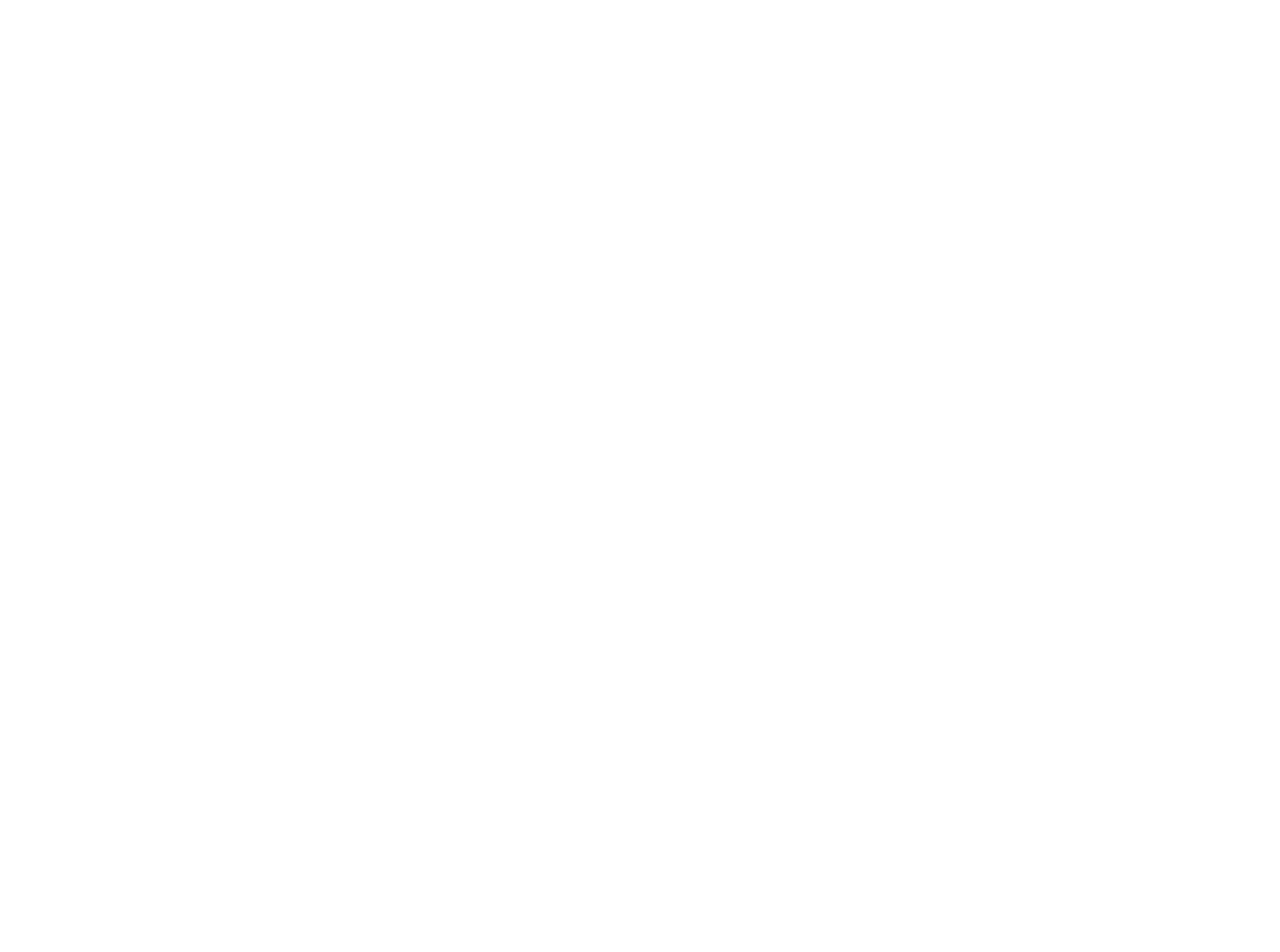
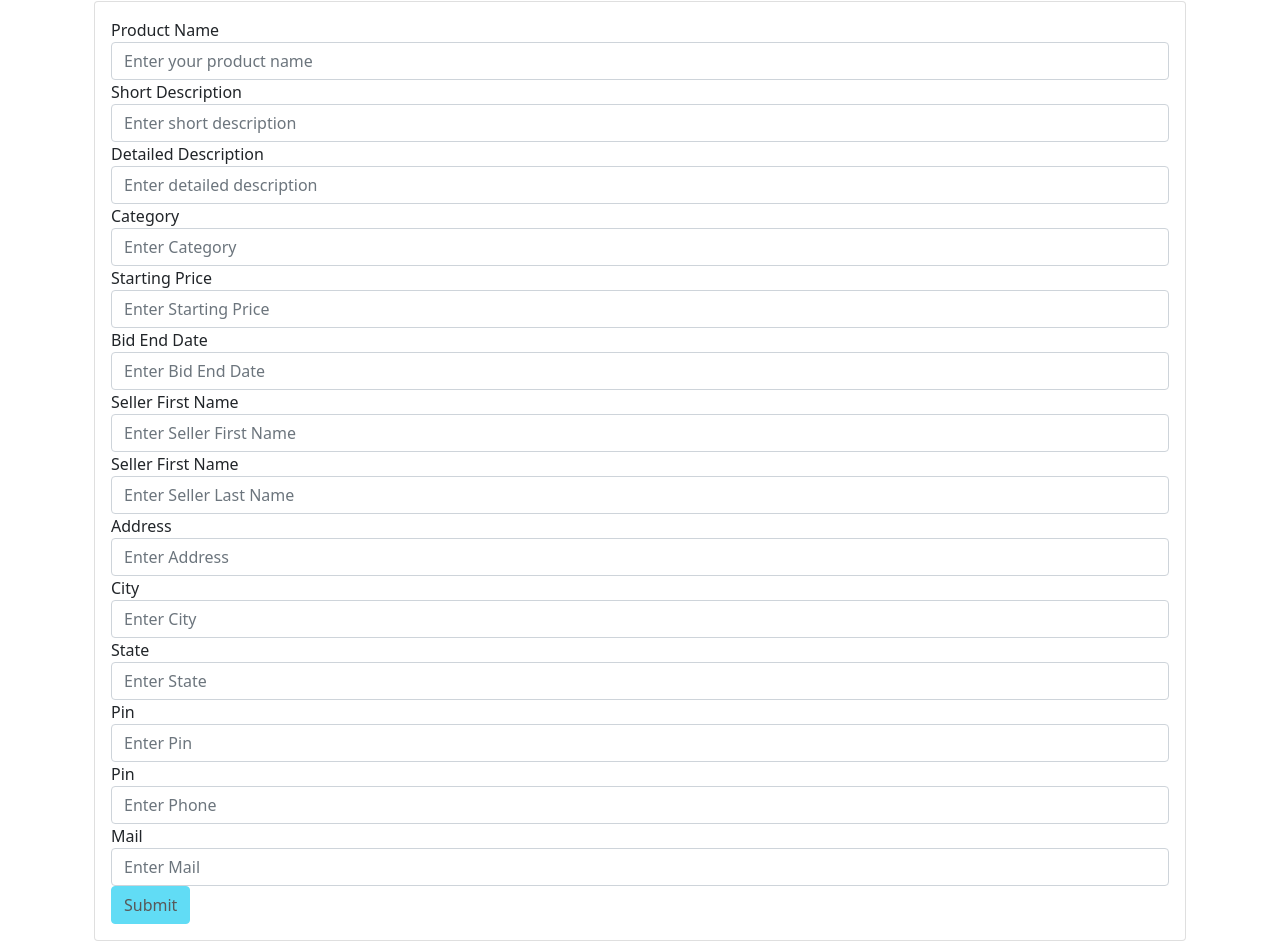
Before and after one commit to vanchimca/auction-client, an Angular app: page /addproducts in a window 1280 px wide. Shown: the part 293-1245 px from the top of the page. Before the commit the page ends 800 px from the top, so only its background shows below. Built offline with nearby package versions, Linux system fonts and the light colour scheme.

Commit message:
Created List and Add products

```diff
--- a/model/products.ts
+++ b/model/products.ts
@@ -3,9 +3,9 @@ export class Products {
     'productName': string;
     'shortDesc':string;
 	'detailedDesc': string;
-	'Category': string;
+	'category': string;
     'startingPrice': number;
-    'bidEndDate': Date;
+    'bidEndDate': string;
     'sellerFirstName': string;
     'sellerLastName':string;
     'address':string;
@@ -13,4 +13,5 @@ export class Products {
     'state': string;
     'pin':number;
     'phone':number;
+    'mail': string;
 }
--- a/package.json
+++ b/package.json
@@ -18,6 +18,7 @@
     "@angular/platform-browser": "~12.2.0",
     "@angular/platform-browser-dynamic": "~12.2.0",
     "@angular/router": "~12.2.0",
+    "bootstrap": "^5.1.3",
     "rxjs": "~6.6.0",
     "tslib": "^2.3.0",
     "zone.js": "~0.11.4"
--- a/src/app/app.component.ts
+++ b/src/app/app.component.ts
@@ -6,5 +6,5 @@ import { Component } from '@angular/core';
   styleUrls: ['./app.component.css']
 })
 export class AppComponent {
-  title = 'auction-client';
+  title = 'E Auction';
 }
--- a/src/app/products-form/products-form.component.html
+++ b/src/app/products-form/products-form.component.html
@@ -10,16 +10,122 @@
             placeholder="Enter your product name"
             required #productName="ngModel">
         </div>
-        <div [hidden]="!productName.pristine" class="alert alert-danger">Product name is required</div>
         <div class="form-group">
-          <label for="shortDesc">Email</label>
+          <label for="shortDesc">Short Description</label>
           <input type="text" [(ngModel)]="products.shortDesc"
             class="form-control"
             id="shortDesc"
             name="shortDesc"
             placeholder="Enter short description">
+        </div>
+        <div class="form-group">
+          <label for="detailedDesc">Detailed Description</label>
+          <input type="text" [(ngModel)]="products.detailedDesc"
+            class="form-control"
+            id="detailedDesc"
+            name="detailedDesc"
+            placeholder="Enter detailed description">
             <!--<div [hidden]="!email.pristine" class="alert alert-danger">Email is required</div> -->
         </div>
+        <div class="form-group">
+            <label for="Category">Category</label>
+            <input type="text" [(ngModel)]="products.category"
+              class="form-control"
+              id="category"
+              name="category"
+              placeholder="Enter Category">
+              <!--<div [hidden]="!email.pristine" class="alert alert-danger">Email is required</div> -->
+          </div>
+          <div class="form-group">
+            <label for="startingPrice">Starting Price</label>
+            <input type="text" [(ngModel)]="products.startingPrice"
+              class="form-control"
+              id="startingPrice"
+              name="startingPrice"
+              placeholder="Enter Starting Price">
+              <!--<div [hidden]="!email.pristine" class="alert alert-danger">Email is required</div> -->
+          </div>
+          <div class="form-group">
+            <label for="bidEndDate">Bid End Date</label>
+            <input type="text" [(ngModel)]="products.bidEndDate"
+              class="form-control"
+              id="bidEndDate"
+              name="bidEndDate"
+              placeholder="Enter Bid End Date">
+              <!--<div [hidden]="!email.pristine" class="alert alert-danger">Email is required</div> -->
+          </div>
+          <div class="form-group">
+            <label for="sellerFirstName">Seller First Name</label>
+            <input type="text" [(ngModel)]="products.sellerFirstName"
+              class="form-control"
+              id="sellerFirstName"
+              name="sellerFirstName"
+              placeholder="Enter Seller First Name">
+              <!--<div [hidden]="!email.pristine" class="alert alert-danger">Email is required</div> -->
+          </div>
+          <div class="form-group">
+            <label for="sellerLastName">Seller First Name</label>
+            <input type="text" [(ngModel)]="products.sellerLastName"
+              class="form-control"
+              id="sellerLastName"
+              name="sellerLastName"
+              placeholder="Enter Seller Last Name">
+              <!--<div [hidden]="!email.pristine" class="alert alert-danger">Email is required</div> -->
+          </div>
+          <div class="form-group">
+            <label for="address">Address</label>
+            <input type="text" [(ngModel)]="products.address"
+              class="form-control"
+              id="address"
+              name="address"
+              placeholder="Enter Address">
+              <!--<div [hidden]="!email.pristine" class="alert alert-danger">Email is required</div> -->
+          </div>
+          <div class="form-group">
+            <label for="city">City</label>
+            <input type="text" [(ngModel)]="products.city"
+              class="form-control"
+              id="city"
+              name="city"
+              placeholder="Enter City">
+              <!--<div [hidden]="!email.pristine" class="alert alert-danger">Email is required</div> -->
+          </div>
+          <div class="form-group">
+            <label for="state">State</label>
+            <input type="text" [(ngModel)]="products.state"
+              class="form-control"
+              id="state"
+              name="state"
+              placeholder="Enter State">
+              <!--<div [hidden]="!email.pristine" class="alert alert-danger">Email is required</div> -->
+          </div>
+          <div class="form-group">
+            <label for="pin">Pin</label>
+            <input type="text" [(ngModel)]="products.pin"
+              class="form-control"
+              id="pin"
+              name="pin"
+              placeholder="Enter Pin">
+              <!--<div [hidden]="!email.pristine" class="alert alert-danger">Email is required</div> -->
+          </div>
+          <div class="form-group">
+            <label for="phone">Pin</label>
+            <input type="text" [(ngModel)]="products.phone"
+              class="form-control"
+              id="phone"
+              name="phone"
+              placeholder="Enter Phone">
+              <!--<div [hidden]="!email.pristine" class="alert alert-danger">Email is required</div> -->
+          </div>
+          <div class="form-group">
+            <label for="mail">Mail</label>
+            <input type="text" [(ngModel)]="products.mail"
+              class="form-control"
+              id="mail"
+              name="mail"
+              placeholder="Enter Mail">
+              <!--<div [hidden]="!email.pristine" class="alert alert-danger">Email is required</div> -->
+          </div>
         <button type="submit" [disabled]="!productsForm.form.valid"
           class="btn btn-info">Submit</button>
       </form>
--- a/src/app/products-form/products-form.component.ts
+++ b/src/app/products-form/products-form.component.ts
@@ -10,7 +10,7 @@ import { Products } from '../../../model/products';
 
 export class ProductsFormComponent {
 
-  products: Products;
+  'products': Products;
 
   constructor(
     private route: ActivatedRoute,
--- a/src/app/products-list/products-list.component.html
+++ b/src/app/products-list/products-list.component.html
@@ -3,16 +3,40 @@
       <table class="table table-bordered table-striped">
         <thead class="thead-dark">
           <tr>
-            <th scope="col">#</th>
+           <!-- <th scope="col">#</th> -->
             <th scope="col">Name</th>
-            <th scope="col">shortDesc</th>
+            <th scope="col">short Description</th>
+            <th scope="col">Detailed Description</th>
+            <th scope="col">Category</th>
+            <th scope="col">Starting Price</th>
+            <th scope="col">Bid End Date</th>
+            <th scope="col">Seller First Name</th>
+            <th scope="col">Seller Last Name</th>
+            <th scope="col">Address</th>
+            <th scope="col">City</th>
+            <th scope="col">State</th>
+            <th scope="col">Pin</th>
+            <th scope="col">Phone</th>
+            <th scope="col">Mail</th>
           </tr>
         </thead>
         <tbody>
           <tr *ngFor="let product of products">
-            <td>{{ product._id }}</td>
+           <!-- <td>{{ product._id }}</td> -->
             <td>{{ product.productName }}</td>
             <td>{{ product.shortDesc }}</td>
+            <td>{{ product.detailedDesc }}</td>
+            <td>{{ product.category }}</td>
+            <td>{{ product.startingPrice }}</td>
+            <td>{{ product.bidEndDate }}</td>
+            <td>{{ product.sellerFirstName }}</td>
+            <td>{{ product.sellerLastName }}</td>
+            <td>{{ product.address }}</td>
+            <td>{{ product.city }}</td>
+            <td>{{ product.state }}</td>
+            <td>{{ product.pin }}</td>
+            <td>{{ product.phone }}</td>
+            <td>{{ product.mail }}</td>
           </tr>
         </tbody>
       </table>
--- a/src/index.html
+++ b/src/index.html
@@ -1,13 +1,13 @@
-<!doctype html>
-<html lang="en">
+<!doctype html><html lang="en">
 <head>
-  <meta charset="utf-8">
-  <title>AuctionClient</title>
-  <base href="/">
-  <meta name="viewport" content="width=device-width, initial-scale=1">
-  <link rel="icon" type="image/x-icon" href="favicon.ico">
+<meta charset="utf-8">
+<title>Angular Bootstrap 4 Examples</title>  <base href="/">
+<meta name="viewport" content="width=device-width, initial-scale=1">
+<link rel="icon" type="image/x-icon" href="favicon.ico">
+<link rel="stylesheet" href="../node_modules/bootstrap/dist/css/bootstrap.css">
 </head>
 <body>
-  <app-root></app-root>
+<app-root></app-root>
+<script src="../node_modules/jquery/dist/jquery.js"></script>  <script src="../node_modules/bootstrap/dist/js/bootstrap.js"></script>
 </body>
 </html>
--- a/src/styles.css
+++ b/src/styles.css
@@ -1 +1,2 @@
 /* You can add global styles to this file, and also import other style files */
+@import "~bootstrap/dist/css/bootstrap.css"
```
Also changed, not shown: 1 other file (tests, documents, lock files or other folders).
